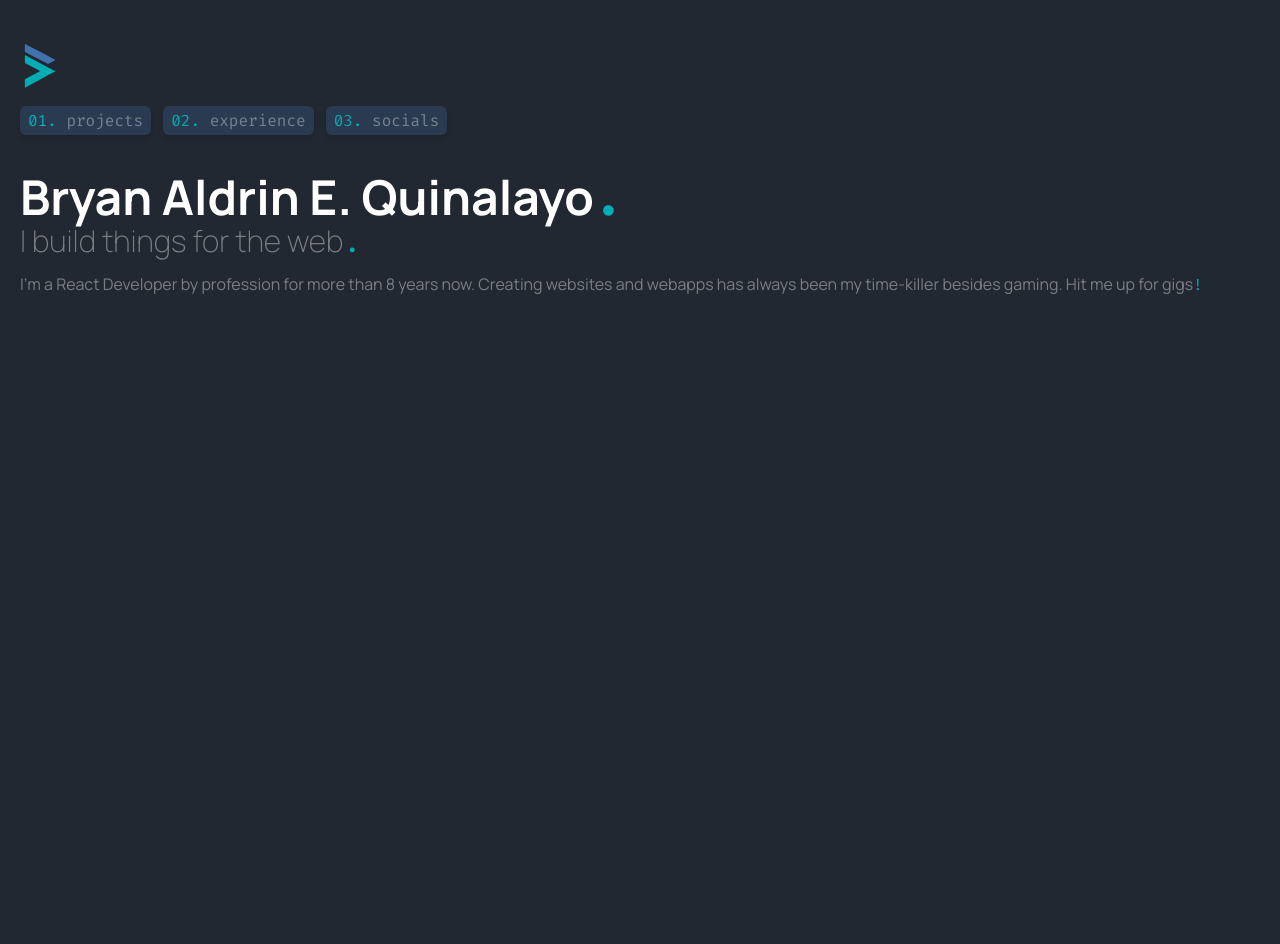
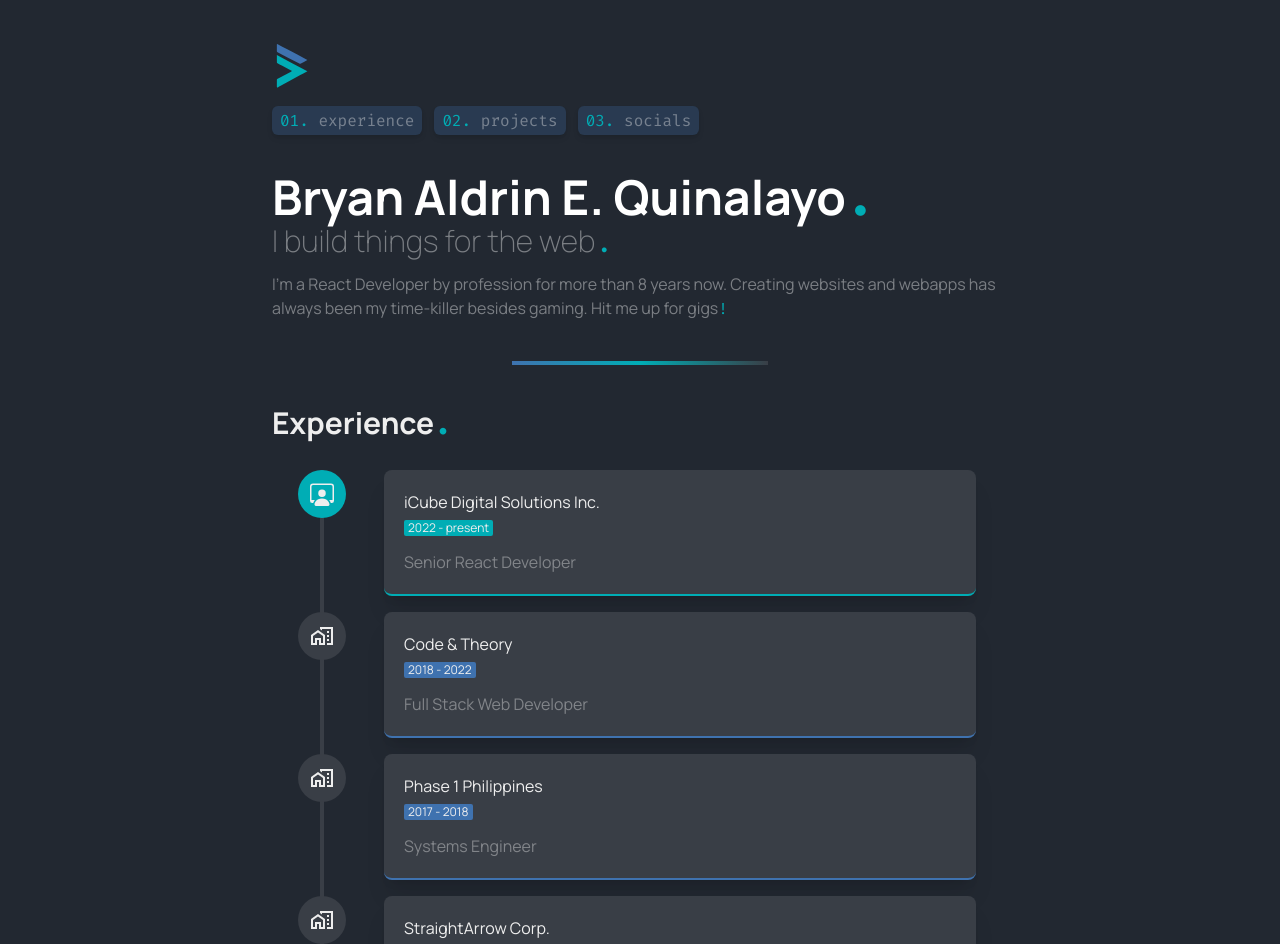
Before and after one commit to brynldrn/baeq-next-latest, a Next.js app: page / in a window 1280 px wide. Shown: the top 944 px of the page. Before the commit the page ends 800 px from the top, so only its background shows below. Built offline with nearby package versions, Linux system fonts and the light colour scheme.

Commit message:
feat(timeline): create experience block

```diff
--- /dev/null
+++ b/app/components/Header.tsx
@@ -0,0 +1,20 @@
+import Image from "next/image";
+
+export default function Header() {
+  return (
+    <header className='px-5 pt-10 flex flex-wrap w-full md:px-20 md:max-w-4xl md:mx-auto'>
+      <div className='w-10'>
+        <a href="#top">
+          <Image src="/logo.svg" alt="Bryan Aldrin" width={40} height={40} />
+        </a>
+      </div>
+      <nav className='basis-full w-full mt-4'>
+        <ul className='flex flex-wrap w-full gap-3'>
+          <li><a href="#experience" className='font-mono bg-theme-blue/25 px-2 py-1 rounded-md shadow-md text-theme-white/40'><span className='font-mono text-theme-light-blue'>01.</span> experience</a></li>
+          <li><a href="#projects" className='font-mono bg-theme-blue/25 px-2 py-1 rounded-md shadow-md text-theme-white/40'><span className='font-mono text-theme-light-blue'>02.</span> projects</a></li>
+          <li><a href="#socials" className='font-mono bg-theme-blue/25 px-2 py-1 rounded-md shadow-md text-theme-white/40'><span className='font-mono text-theme-light-blue'>03.</span> socials</a></li>
+        </ul>
+      </nav>
+    </header>
+  )
+}
--- /dev/null
+++ b/app/components/Separator/Separator.module.css
@@ -0,0 +1,5 @@
+.separator {
+  @apply flex shrink-0 h-1 w-64 mx-auto my-10;
+
+  background-image: linear-gradient(to right, #3F72AF, #00ADB5, #393E46);
+}
--- /dev/null
+++ b/app/components/Separator/Separator.tsx
@@ -0,0 +1,7 @@
+import styles from './Separator.module.css'
+
+export default function Separator() {
+  return (
+    <div className={styles.separator} />
+  )
+}
--- /dev/null
+++ b/app/components/Timeline.tsx
@@ -0,0 +1,79 @@
+import { BsPersonWorkspace } from 'react-icons/bs'
+import { MdOutlineHomeWork } from 'react-icons/md'
+
+export default function Timeline() {
+  return (
+    <section id="experience" className="relative">
+      <h1 className='text-theme-white font-bold text-3xl'>Experience<span className='font-mono text-theme-light-blue'>.</span></h1>
+
+      {/* timeline */}
+      <div className="max-w-2xl mx-auto mt-7">
+        <div className="relative pl-16 ml-4">
+          {/* line */}
+          <div className="w-1 h-full absolute top-0 left-0 bg-theme-gray" />
+
+          {/* timeline item */}
+          <div className="relative mb-4">
+            {/* timeline icon */}
+            <div className='absolute top-0 -left-[86px] w-12 h-12 rounded-full text-2xl text-theme-white bg-theme-light-blue flex items-center justify-center'>
+              <BsPersonWorkspace />
+            </div>
+            {/* timeline body */}
+            <div className='mix-blend-normal rounded-lg shadow-xl bg-theme-gray p-5 relative text-theme-white border-b-2 border-b-theme-light-blue'>
+              <h2 className='block mb-3'>
+                <span className='block'>iCube Digital Solutions Inc.</span>
+                <span className='text-xs inline-block bg-theme-light-blue rounded-sm px-1'>2022 - present</span>
+              </h2>
+              <p className='text-theme-white/40'>Senior React Developer</p>
+            </div>
+          </div>
+          {/* timeline item */}
+          <div className="relative mb-4">
+            {/* timeline icon */}
+            <div className='absolute top-0 -left-[86px] w-12 h-12 rounded-full text-2xl text-theme-white bg-theme-gray flex items-center justify-center'>
+              <MdOutlineHomeWork />
+            </div>
+            {/* timeline body */}
+            <div className='mix-blend-normal rounded-lg shadow-xl bg-theme-gray p-5 relative text-theme-white border-b-2 border-b-theme-blue'>
+              <h2 className='block mb-3'>
+                <span className='block'>Code & Theory</span>
+                <span className='text-xs inline-block bg-theme-blue rounded-sm px-1'>2018 - 2022</span>
+              </h2>
+              <p className='text-theme-white/40'>Full Stack Web Developer</p>
+            </div>
+          </div>
+          {/* timeline item */}
+          <div className="relative mb-4">
+            {/* timeline icon */}
+            <div className='absolute top-0 -left-[86px] w-12 h-12 rounded-full text-2xl text-theme-white bg-theme-gray flex items-center justify-center'>
+              <MdOutlineHomeWork />
+            </div>
+            {/* timeline body */}
+            <div className='mix-blend-normal rounded-lg shadow-xl bg-theme-gray p-5 relative text-theme-white border-b-2 border-b-theme-blue'>
+              <h2 className='block mb-3'>
+                <span className='block'>Phase 1 Philippines</span>
+                <span className='text-xs inline-block bg-theme-blue rounded-sm px-1'>2017 - 2018</span>
+              </h2>
+              <p className='text-theme-white/40'>Systems Engineer</p>
+            </div>
+          </div>
+          {/* timeline item */}
+          <div className="relative mb-4">
+            {/* timeline icon */}
+            <div className='absolute top-0 -left-[86px] w-12 h-12 rounded-full text-2xl text-theme-white bg-theme-gray flex items-center justify-center'>
+              <MdOutlineHomeWork />
+            </div>
+            {/* timeline body */}
+            <div className='mix-blend-normal rounded-lg shadow-xl bg-theme-gray p-5 relative text-theme-white border-b-2 border-b-theme-blue'>
+              <h2 className='block mb-3'>
+                <span className='block'>StraightArrow Corp.</span>
+                <span className='text-xs inline-block bg-theme-blue rounded-sm px-1'>2015 - 2017</span>
+              </h2>
+              <p className='text-theme-white/40'>Frontend Developer</p>
+            </div>
+          </div>
+        </div>
+      </div>
+    </section>
+  )
+}
--- a/app/globals.css
+++ b/app/globals.css
@@ -12,13 +12,15 @@ html,
 body {
   max-width: 100dvw;
   overflow-x: hidden;
+  scroll-behavior: smooth;
 }
 
 body {
-  @apply bg-theme-black
+  @apply bg-theme-black;
 }
 
 a {
-  color: inherit;
+  @apply text-inherit;
+
   text-decoration: none;
 }
--- a/app/page.tsx
+++ b/app/page.tsx
@@ -1,5 +1,7 @@
-import Image from 'next/image'
 import { Fira_Code, Manrope } from 'next/font/google'
+import Header from './components/Header'
+import Separator from './components/Separator/Separator'
+import Timeline from './components/Timeline'
 
 const manrope = Manrope({
   subsets: ['latin'],
@@ -13,26 +15,19 @@ const firaCode = Fira_Code({
 
 export default function Home() {
   return (
-    <div className={`${manrope.variable} ${firaCode.variable} font-sans`} id="top">
-      <header className='px-5 pt-10 flex flex-wrap w-full'>
-        <div className='w-10'>
-          <a href="#top">
-            <Image src="/logo.svg" alt="Bryan Aldrin" width={40} height={40} />
-          </a>
-        </div>
-        <nav className='basis-full w-full mt-4'>
-          <ul className='flex flex-wrap w-full gap-3'>
-            <li><a href="#projects" className='font-mono bg-theme-blue/25 px-2 py-1 rounded-md shadow-md text-theme-white/40'><span className='font-mono text-theme-light-blue'>01.</span> projects</a></li>
-            <li><a href="#socials" className='font-mono bg-theme-blue/25 px-2 py-1 rounded-md shadow-md text-theme-white/40'><span className='font-mono text-theme-light-blue'>02.</span> experience</a></li>
-            <li><a href="#socials" className='font-mono bg-theme-blue/25 px-2 py-1 rounded-md shadow-md text-theme-white/40'><span className='font-mono text-theme-light-blue'>03.</span> socials</a></li>
-          </ul>
-        </nav>
-      </header>
-      <main className='px-5 mt-10'>
+    <main className={`${manrope.variable} ${firaCode.variable} font-sans`} id="top">
+      <Header />
+      <div className='px-5 mt-10 md:px-20 md:max-w-4xl md:mx-auto'>
         <h1 className='text-5xl font-bold text-white'>Bryan Aldrin E. Quinalayo<span className='font-mono text-theme-light-blue'>.</span></h1>
         <h2 className='text-3xl font-extralight text-white/40'>I build things for the web<span className='font-mono text-theme-light-blue'>.</span></h2>
         <div className="text-white/40 block mt-3">I&rsquo;m a React Developer by profession for more than 8 years now. Creating websites and webapps has always been my time-killer besides gaming. Hit me up for gigs<span className='font-mono text-theme-light-blue'>!</span></div>
-      </main>
-    </div>
+
+        {/* separator component */}
+        <Separator />
+
+        {/* timeline component */}
+        <Timeline />
+      </div>
+    </main>
   )
 }
--- a/package.json
+++ b/package.json
@@ -22,6 +22,7 @@
   "devDependencies": {
     "autoprefixer": "^10.4.14",
     "postcss": "^8.4.21",
+    "react-icons": "^4.8.0",
     "tailwindcss": "^3.2.7"
   }
 }
```
Also changed, not shown: 1 other file (tests, documents, lock files or other folders).
